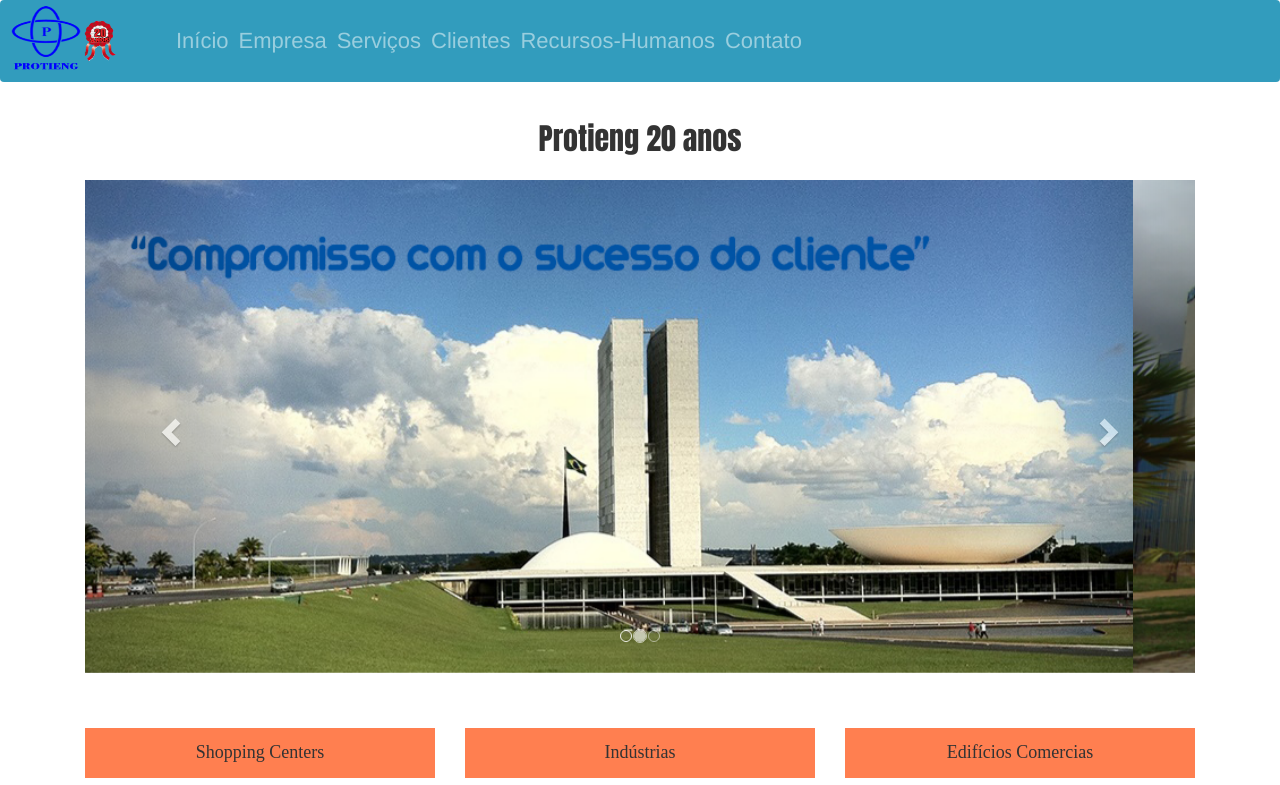
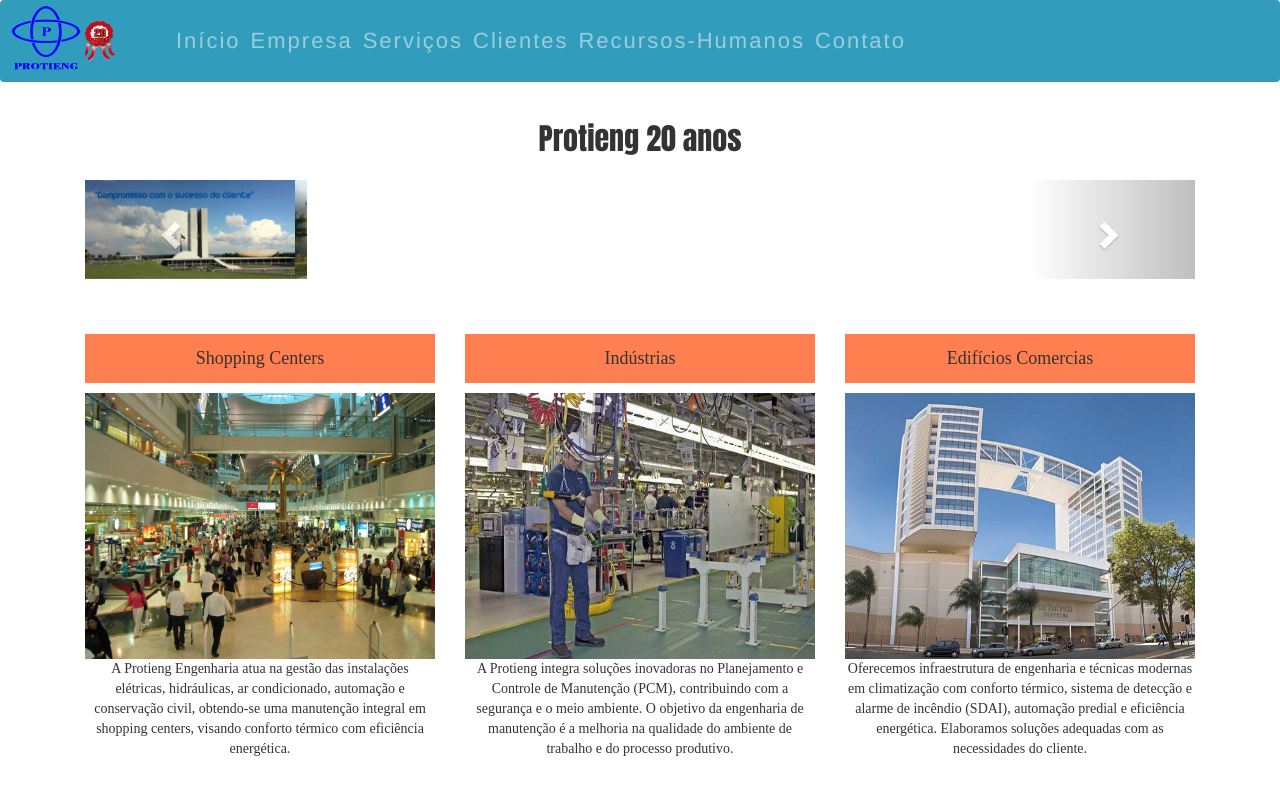
Before and after one commit to Emersonpix/clone-protieng, a plain HTML site: page index.html in a window 1280 px wide. Shown: the top 785 px of the page. Drawn offline with nearby package versions, Linux system fonts and the light colour scheme; a web font is replaced by a local one.

Commit message:
Add files via upload

```diff
--- /dev/null
+++ b/css/empresa.css
@@ -0,0 +1,40 @@
+* {
+    padding: 0;
+    margin: 0;
+}
+
+.navbar {
+    background-color: rgb(50, 156, 189);
+    letter-spacing: 2px;
+}
+
+.navbar img:hover {
+    transform: scale(1.25);
+    transition: 0.2s;
+    cursor: pointer;
+}
+
+li a {
+    font-size: 22px;
+    color: black;
+}
+
+.inicio h2 {
+    font-family: Impact, Haettenschweiler, 'Arial Narrow Bold', sans-serif;
+    padding-bottom: 15px;
+}
+
+h2 {
+    background-color: rgb(50, 156, 189);
+    text-align: center;
+    margin-bottom: 15px;
+    margin-top: 25px;
+}
+
+.ambiental {
+    margin-bottom: 100px;
+}
+
+ul {
+    margin-left: 25px;
+}
--- a/css/index.css
+++ b/css/index.css
@@ -5,6 +5,7 @@
 
 .navbar {
     background-color: rgb(50, 156, 189);
+    letter-spacing: 2px;
 }
 
 .navbar img:hover {
@@ -44,3 +45,9 @@ li a {
 .atuacao p {
     font-family: "Trirong", serif;
 }
+
+@media only screen and (min-width: 550px) {
+    .carousel-inner {
+        width: 20%;
+    }
+}
```
